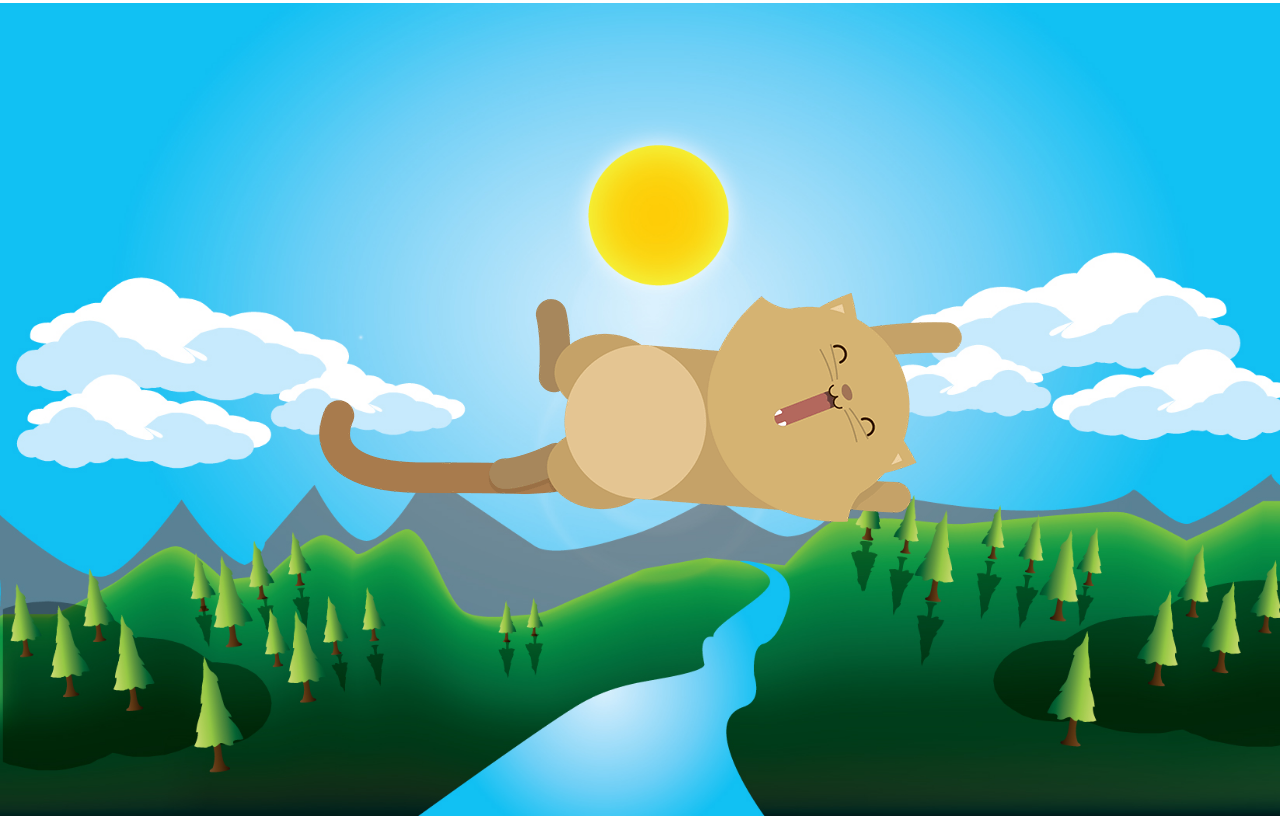
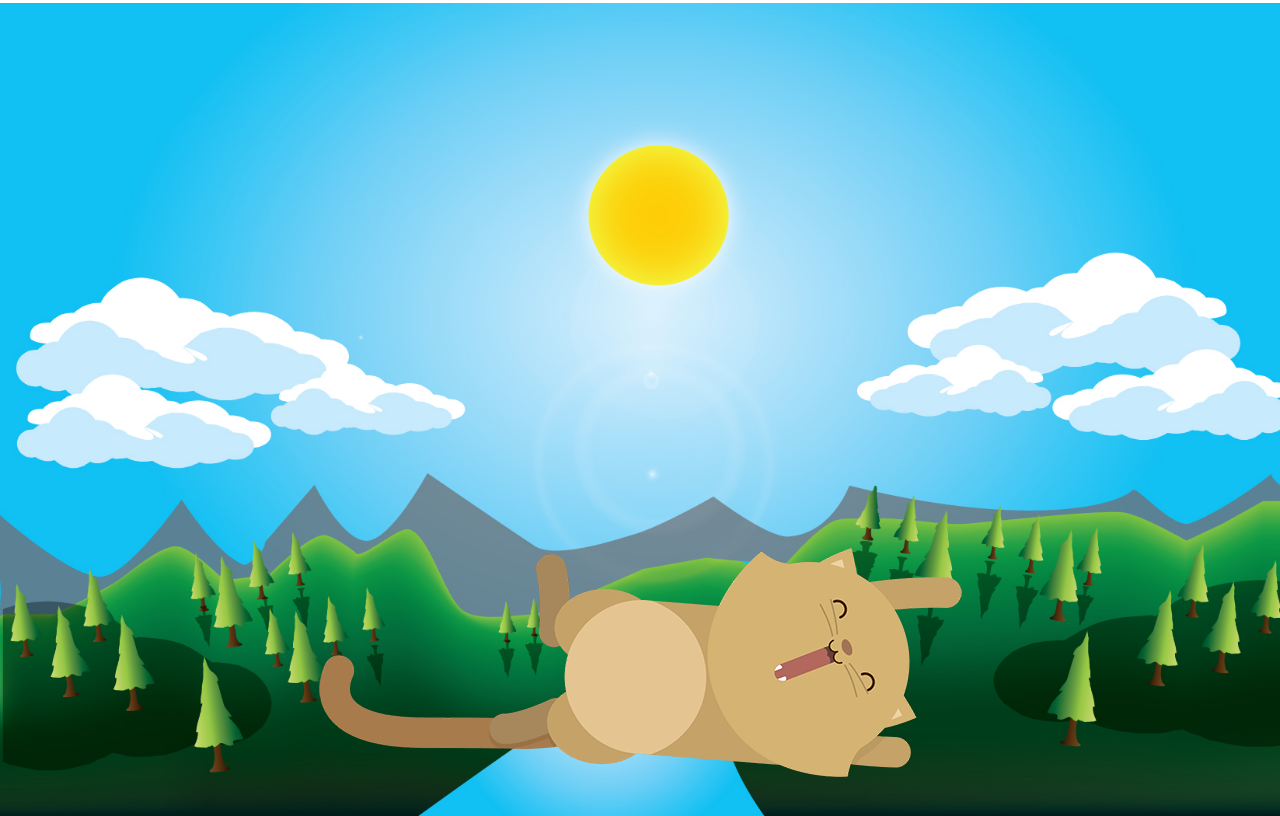
Before and after one commit to simonaulloa/kitten-laboratoria, a plain HTML site: page index.html in a window 1280 px wide. Drawn offline with Linux system fonts and the light colour scheme.

Commit message:
terminado2

```diff
--- a/assets/css/style.css
+++ b/assets/css/style.css
@@ -1,12 +1,12 @@
 body{
 	background-image: url(../../assets/img/landscape.jpg);
-	background-size: cover;
-	background-repeat: no-repeat;
+	background-size: cover; /*ajusta la imagen a la pantalla*/
+	background-repeat: no-repeat; /*no repite la imagen*/
 	display: flex;
 
-	justify-content: center;
-	flex-direction: column;
-	align-items: center;
+	justify-content: center; /* ajuste parte horizontal*/
+	flex-direction: row; /* poner los objetos de forma horizontal*/
+	align-items: flex-end; /* ajuste de forma vertical */
 	min-height: 100vh;  /*altura minima del body va a ser la atura del visor del navegador*/
 }
 picture{
```
